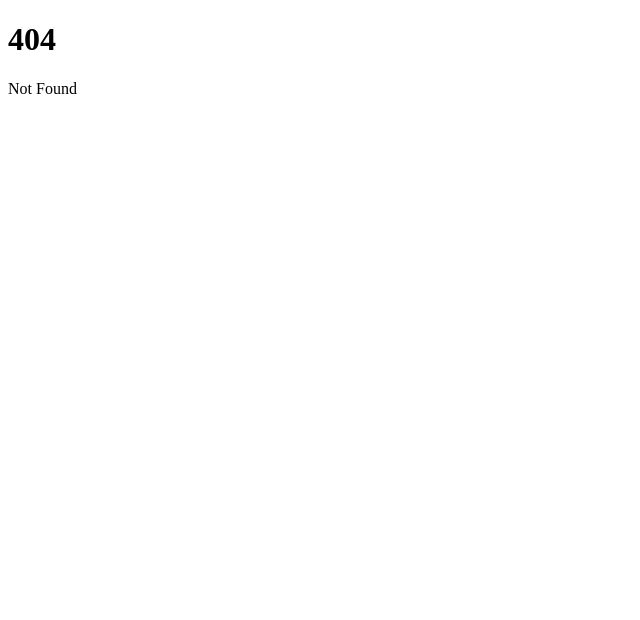
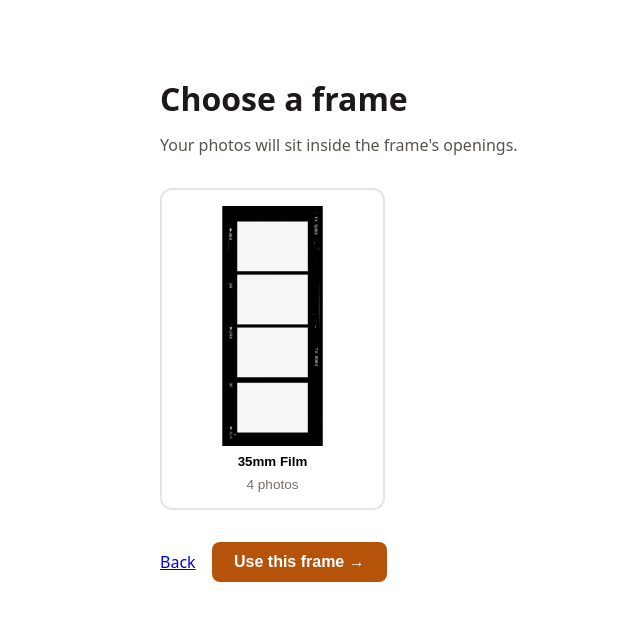
Before and after one commit to kaylubr/chewable, a SvelteKit app in the folder src/ui/: page /photobooth/frame in a window 1280 px wide. Before the commit this address had no page. Shown: the top 620 px of the page, without its empty margins (0-640 px from the left). Built offline with nearby package versions, Linux system fonts and the light colour scheme.

Commit message:
feat: add frame selection page
Lists the registered frames with their artwork, lets the user pick one,
and routes into the camera step. /photobooth now redirects into frame
selection; a camera placeholder keeps navigation alive until the capture
stage lands.

```diff
--- /dev/null
+++ b/src/ui/src/routes/photobooth/+page.ts
@@ -0,0 +1,5 @@
+import { redirect } from '@sveltejs/kit';
+
+export function load() {
+	redirect(307, '/photobooth/frame');
+}
--- /dev/null
+++ b/src/ui/src/routes/photobooth/frame/+page.svelte
@@ -0,0 +1,126 @@
+<script lang="ts">
+	import { goto } from '$app/navigation';
+	import { FRAMES } from '$lib/frames/frames';
+	import type { FrameId } from '$lib/frames/types';
+	import { booth } from '$lib/photobooth/store.svelte';
+
+	let selected = $state<FrameId | null>(null);
+	let error = $state<string | null>(null);
+
+	function choose(id: FrameId) {
+		selected = id;
+		error = null;
+	}
+
+	function start() {
+		if (!selected) {
+			error = 'Pick a frame first.';
+			return;
+		}
+		booth.selectFrame(selected);
+		booth.session.state = 'requesting-camera';
+		goto('/photobooth/camera');
+	}
+</script>
+
+<svelte:head>
+	<title>Choose a frame — Chewables</title>
+</svelte:head>
+
+<main class="frame-page">
+	<h1>Choose a frame</h1>
+	<p class="sub">Your photos will sit inside the frame's openings.</p>
+
+	<div class="grid">
+		{#each FRAMES as frame}
+			<button
+				type="button"
+				class="frame-card"
+				class:selected={selected === frame.id}
+				aria-pressed={selected === frame.id}
+				onclick={() => choose(frame.id)}
+			>
+				<img src={frame.image} alt={`${frame.name} frame preview`} width="220" />
+				<span class="name">{frame.name}</span>
+				<span class="count">{frame.photoCount} photos</span>
+			</button>
+		{/each}
+	</div>
+
+	{#if error}<p class="error" role="alert">{error}</p>{/if}
+
+	<div class="actions">
+		<a href="/photobooth">Back</a>
+		<button type="button" class="primary" onclick={start}>Use this frame →</button>
+	</div>
+</main>
+
+<style>
+	.frame-page {
+		max-width: 60rem;
+		margin: 0 auto;
+		padding: 3rem 1.5rem;
+		font-family: system-ui, sans-serif;
+		color: #1c1917;
+	}
+	.sub {
+		color: #57534e;
+		margin-top: -0.5rem;
+	}
+	.grid {
+		display: grid;
+		grid-template-columns: repeat(auto-fill, minmax(200px, 1fr));
+		gap: 1.25rem;
+		margin: 2rem 0;
+	}
+	.frame-card {
+		border: 2px solid #e7e5e4;
+		border-radius: 0.75rem;
+		background: #fff;
+		padding: 1rem;
+		cursor: pointer;
+		display: flex;
+		flex-direction: column;
+		gap: 0.5rem;
+		align-items: center;
+		transition: border-color 0.15s, box-shadow 0.15s;
+	}
+	.frame-card:hover {
+		border-color: #d6d3d1;
+	}
+	.frame-card.selected {
+		border-color: #b45309;
+		box-shadow: 0 0 0 3px rgb(180 83 9 / 0.25);
+	}
+	.frame-card img {
+		border-radius: 0.35rem;
+		max-height: 240px;
+		object-fit: contain;
+	}
+	.name {
+		font-weight: 600;
+	}
+	.count {
+		font-size: 0.85rem;
+		color: #78716c;
+	}
+	.error {
+		color: #b91c1c;
+		font-weight: 600;
+	}
+	.actions {
+		display: flex;
+		gap: 1rem;
+		align-items: center;
+	}
+	.primary {
+		background: #b45309;
+		color: #fff;
+		border: none;
+		border-radius: 0.5rem;
+		padding: 0.7rem 1.4rem;
+		font-size: 1rem;
+		font-weight: 600;
+		cursor: pointer;
+	}
+</style>
```
Also changed, not shown: src/ui/src/routes/photobooth/+page.svelte (deleted, +0 -23 lines), src/ui/src/routes/photobooth/camera/+page.svelte (added, +33 -0 lines).
